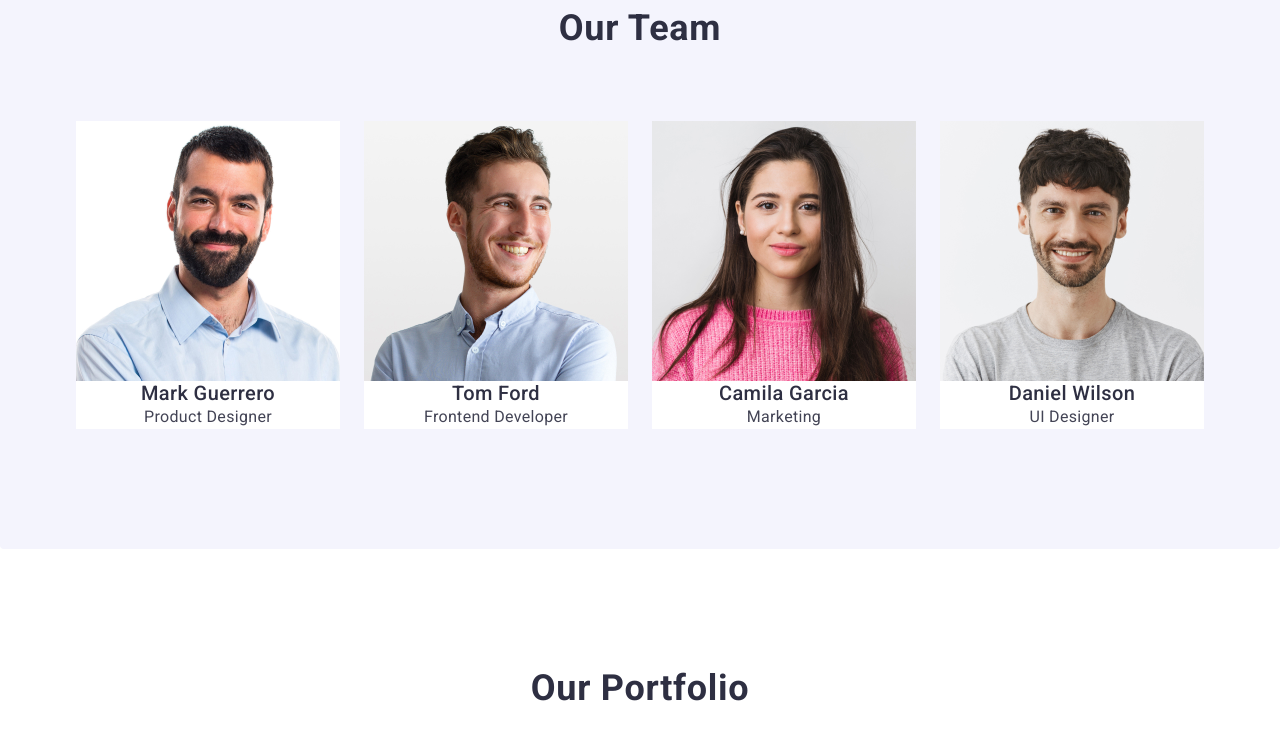
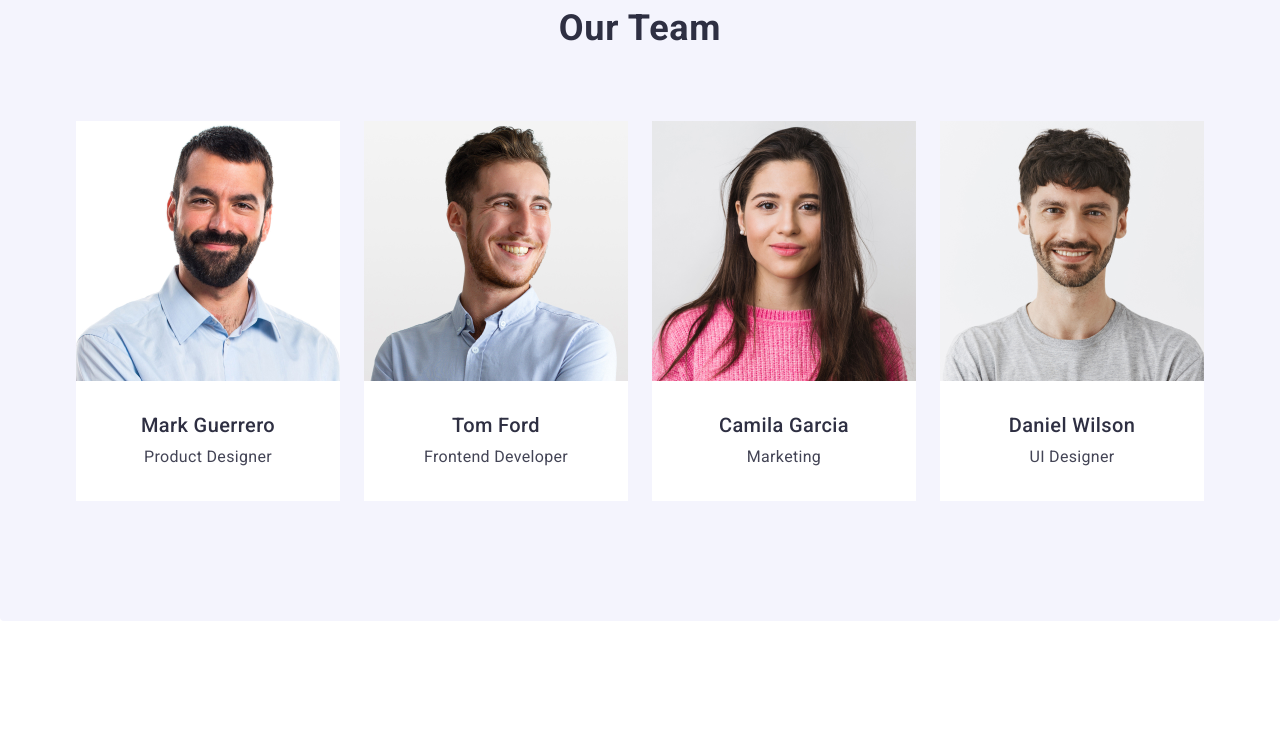
Before and after one commit to Olga099/goit-markup-hw-03, a plain HTML site: page index.html in a window 1280 px wide. Shown: the part 1340-2078 px from the top of the page. Drawn offline with nearby package versions, Linux system fonts and the light colour scheme.

Commit message:
update all files

```diff
--- a/css/styles.css
+++ b/css/styles.css
@@ -177,24 +177,24 @@ display: flex;
     letter-spacing: 0.02em;
     color: #434455;
 }
+
+
 .team-section {
     background-color: #f4f4fd;
     padding-top: 120px;
     padding-bottom: 120px;
     border-radius: 0 0 4px 4px;
 }
-
-
-
 .team-section-images {
     display: flex;
     flex-wrap: wrap;
-    column-gap: 24px;
+    gap: 24px;
+    border-radius: 0px 0px 4px 4px;
 }
+.container-team {
+    padding: 32px 0;
 
-
-
-
+}
 .team-section-title {
     font-family: "Roboto", sans-serif;
         font-weight: 700;
@@ -204,7 +204,7 @@ display: flex;
         text-align: center;
         color: #2e2f42;
         text-transform: capitalize;
-        padding-bottom: 72px;
+        margin-bottom: 72px;
 }
 .team-section-box {
         background: #fff;
@@ -215,9 +215,10 @@ font-family: "Roboto", sans-serif;
     font-size: 20px;
     line-height: 1.2;
     letter-spacing: 0.02em;
+    color: #2e2f42;
+    text-transform: capitalize;
     text-align: center;
-    color: #2e2f42;
-    text-transform: capitalize
+    margin-bottom: 8px;
 }
 .team-section-text {
 font-family: "Roboto", sans-serif;
@@ -225,8 +226,8 @@ font-family: "Roboto", sans-serif;
     font-size: 16px;
     line-height: 1.5;
     letter-spacing: 0.02em;
+    color: #434455;
     text-align: center;
-    color: #434455;
 }
 .portfolio-section {
     padding-top: 120px;
@@ -237,7 +238,7 @@ font-family: "Roboto", sans-serif;
         flex-wrap: wrap;
         column-gap: 24px;
         row-gap: 48px;
-        flex-basis: calc((100% - 2 * 24px) / 3);
+        width: calc((100% - 48px) / 3);
 }
 .portfolio-section-header {
     font-family: "Roboto", sans-serif;
--- a/index.html
+++ b/index.html
@@ -111,8 +111,10 @@
                 height="260"
                 alt="Mark Guerrero"
               />
+              <div class="container-team">
                 <h3 class="team-section-header">Mark Guerrero</h3>
                 <p class="team-section-text">Product Designer</p>
+              </div>
             </li>
             <li class="team-section-box">
               <img
@@ -121,8 +123,10 @@
                 height="260"
                 alt="Tom Ford"
               />
+              <div class="container-team">
                 <h3 class="team-section-header">Tom Ford</h3>
                 <p class="team-section-text">Frontend Developer</p>
+              </div>
             </li>
             <li class="team-section-box">
               <img
@@ -131,8 +135,10 @@
                 height="260"
                 alt="Camila Garcia"
               />
+              <div class="container-team">
                 <h3 class="team-section-header">Camila Garcia</h3>
                 <p class="team-section-text">Marketing</p>
+              </div>
             </li>
             <li class="team-section-box">
               <img
@@ -141,8 +147,10 @@
                 height="260"
                 alt="Daniel Wilson"
               />
+              <div class="container-team">
                 <h3 class="team-section-header">Daniel Wilson</h3>
                 <p class="team-section-text">UI Designer</p>
+              </div>
             </li>
           </ul>
         </div>
@@ -152,74 +160,73 @@
           <h2 class="portfolio-section-header">Our Portfolio</h2>
           <ul class="portfolio-section-images">
             <li class="portfolio-section-description">
-              <div class="container-portfolio">
               <img
                 src="./images/portfolio1.jpg"
                 alt="Bank App"
                 width="360"
                 height="300"
               />
+              <div class="container-portfolio">
                 <h3 class="portfolio-section-title">Banking App</h3>
                 <p class="portfolio-section-text">App</p>
               </div>
             </li>
-
             <li class="portfolio-section-description">
-              <div class="container-portfolio">
               <img
                 src="./images/portfolio2.jpg"
                 alt="Cashless payment"
                 width="360"
                 height="300"
               />
+              <div class="container-portfolio">
                 <h3 class="portfolio-section-title">Cashless Payment</h3>
                 <p class="portfolio-section-text">Marketing</p>
               </div>
             </li>
             <li class="portfolio-section-description">
-              <div class="container-portfolio">
               <img
                 src="./images/portfolio3.jpg"
                 alt="Meditation screen"
                 width="360"
                 height="300"
               />
+              <div class="container-portfolio">
                 <h3 class="portfolio-section-title">Meditation App</h3>
                 <p class="portfolio-section-text">App</p>
               </div>
             </li>
             <li class="portfolio-section-description">
-              <div class="container-portfolio">
               <img
                 src="./images/portfolio4.jpg"
                 alt="Taxi"
                 width="360"
                 height="300"
               />
+              <div class="container-portfolio">
                 <h3 class="portfolio-section-title">Taxi Service</h3>
                 <p class="portfolio-section-text">Marketing</p>
               </div>
             </li>
             <li class="portfolio-section-description">
-              <div class="container-portfolio">
               <img
                 src="./images/portfolio5.jpg"
                 alt="Full moon wallpaper"
                 width="360"
                 height="300"
               />
+              <div class="container-portfolio">
                 <h3 class="portfolio-section-title">Screen Illustrations</h3>
                 <p class="portfolio-section-text">Design</p>
               </div>
             </li>
             <li class="portfolio-section-description">
-              <div class="container-portfolio">
               <img
                 src="./images/portfolio6.jpg"
                 alt="Smiling Woman"
                 width="360"
                 height="300"
               />
+              <div class="container-portfolio">
                 <h3 class="portfolio-section-title">Online Courses</h3>
                 <p class="portfolio-section-text">Marketing</p>
               </div>
```
Lines whose indentation alone changed are shown as unchanged.
